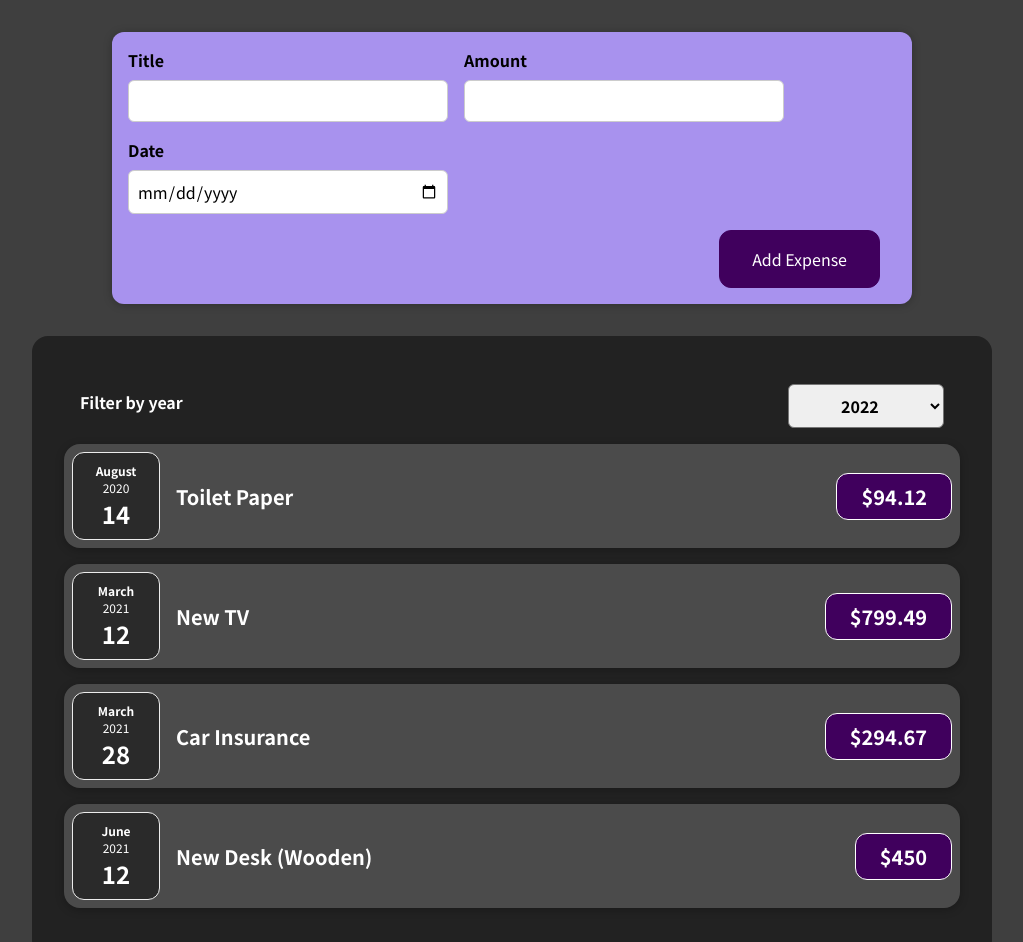
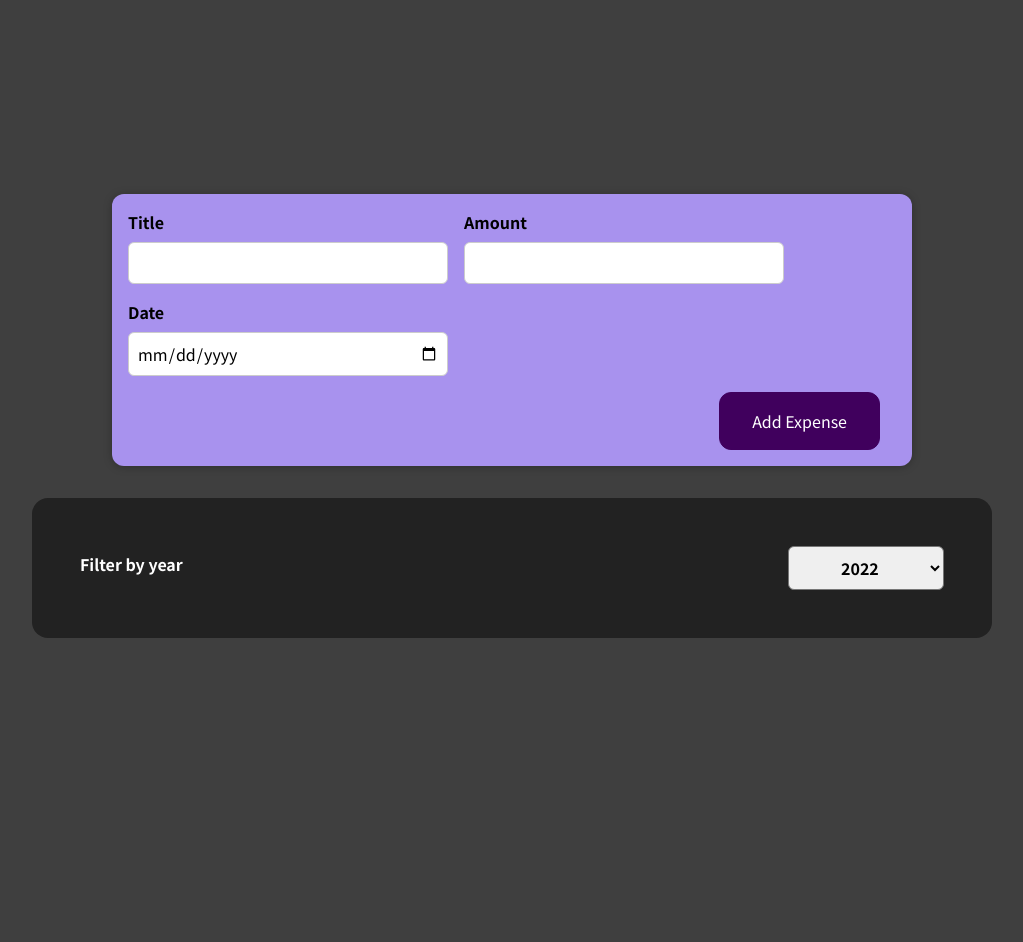
Before and after one commit to dmarts05/react-expense-tracker, a React (Vite) app: page / in a window 1280 px wide. Shown: the top 942 px of the page, without its empty margins (128-1151 px from the left). After the commit the page ends 800 px from the top, so only its background shows below. Built offline with nearby package versions, Linux system fonts and the light colour scheme.

Commit message:
Make year filter work

```diff
--- a/src/App.jsx
+++ b/src/App.jsx
@@ -1,8 +1,8 @@
+import { useState } from "react";
 import Expenses from "./components/Expenses/Expenses";
 import NewExpense from "./components/NewExpense/NewExpense";
 
-const App = () => {
-  const expenses = [
+const INITIAL_EXPENSES = [
   {
     id: "e1",
     title: "Toilet Paper",
@@ -24,11 +24,11 @@ const App = () => {
   },
 ];
 
-  // const [expenses, setExpenses] = useState([]);
+const App = () => {
+  const [expenses, setExpenses] = useState(INITIAL_EXPENSES);
 
   const newExpenseHandler = (newExpense) => {
-    // setExpenses((prevExpenses) => [...prevExpenses, newExpense]);
-    console.log(newExpense);
+    setExpenses((prevExpenses) => [newExpense, ...prevExpenses]);
   };
 
   return (
--- a/src/components/Expenses/Expenses.jsx
+++ b/src/components/Expenses/Expenses.jsx
@@ -6,6 +6,12 @@ import { useState } from "react";
 
 const Expenses = (props) => {
   const [expensesYear, setExpensesYear] = useState("2022");
+
+  const getFilteredExpenses = () => {
+    return props.items.filter(
+      (item) => item.date.getFullYear() == expensesYear
+    );
+  };
 
   const expensesYearChangeHandler = (newExpensesYear) => {
     setExpensesYear(newExpensesYear);
@@ -17,26 +23,14 @@ const Expenses = (props) => {
         currentFilteredYear={expensesYear}
         onFilteredYearChange={expensesYearChangeHandler}
       />
-      <ExpenseItem
-        title={props.items[0].title}
-        amount={props.items[0].amount}
-        date={props.items[0].date}
-      />
-      <ExpenseItem
-        title={props.items[1].title}
-        amount={props.items[1].amount}
-        date={props.items[1].date}
-      />
-      <ExpenseItem
-        title={props.items[2].title}
-        amount={props.items[2].amount}
-        date={props.items[2].date}
-      />
-      <ExpenseItem
-        title={props.items[3].title}
-        amount={props.items[3].amount}
-        date={props.items[3].date}
-      />
+      {getFilteredExpenses().map((item) => (
+        <ExpenseItem
+          key={item.id}
+          title={item.title}
+          amount={item.amount}
+          date={item.date}
+        />
+      ))}
     </Card>
   );
 };
```
Lines whose indentation alone changed are shown as unchanged.
